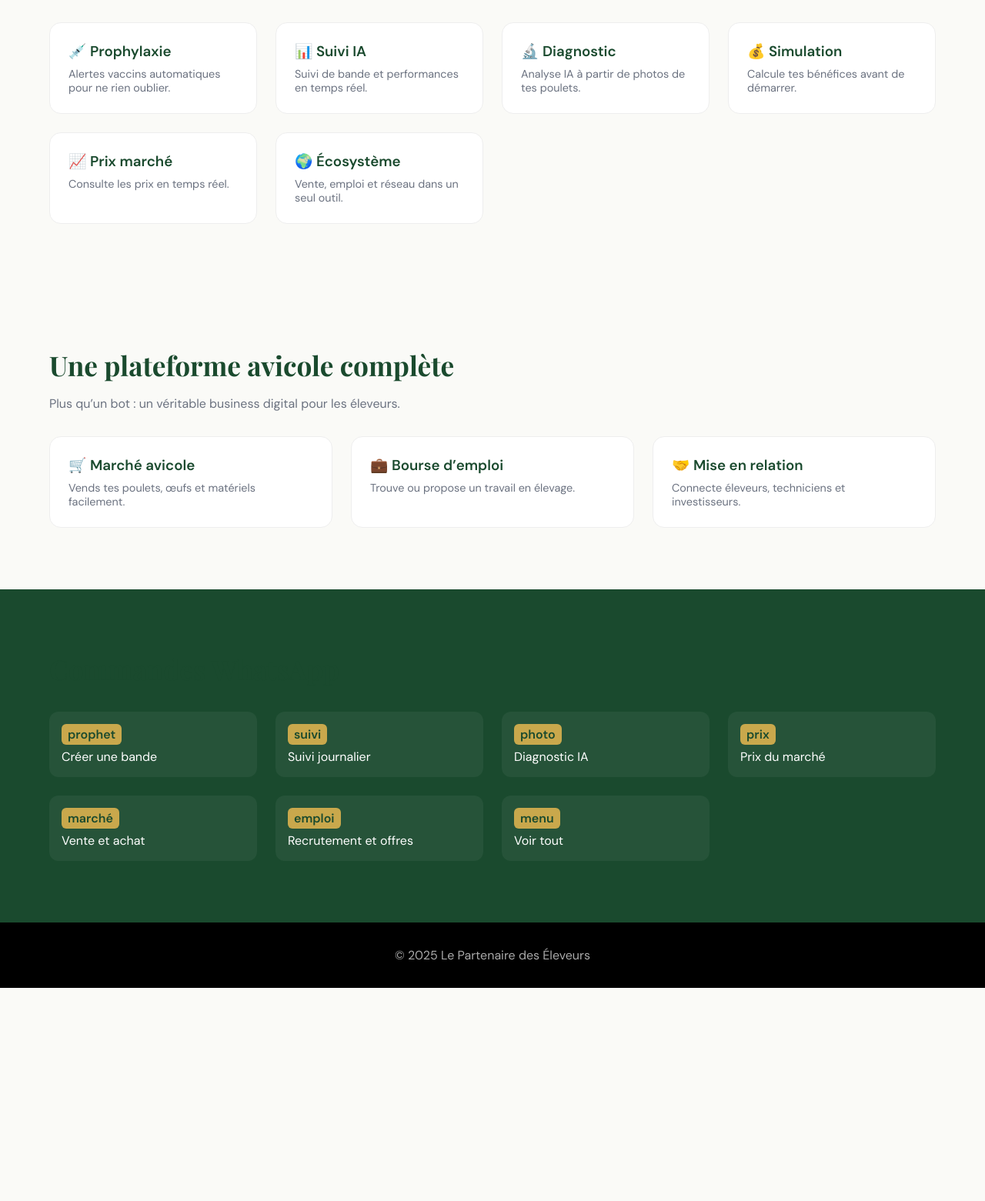
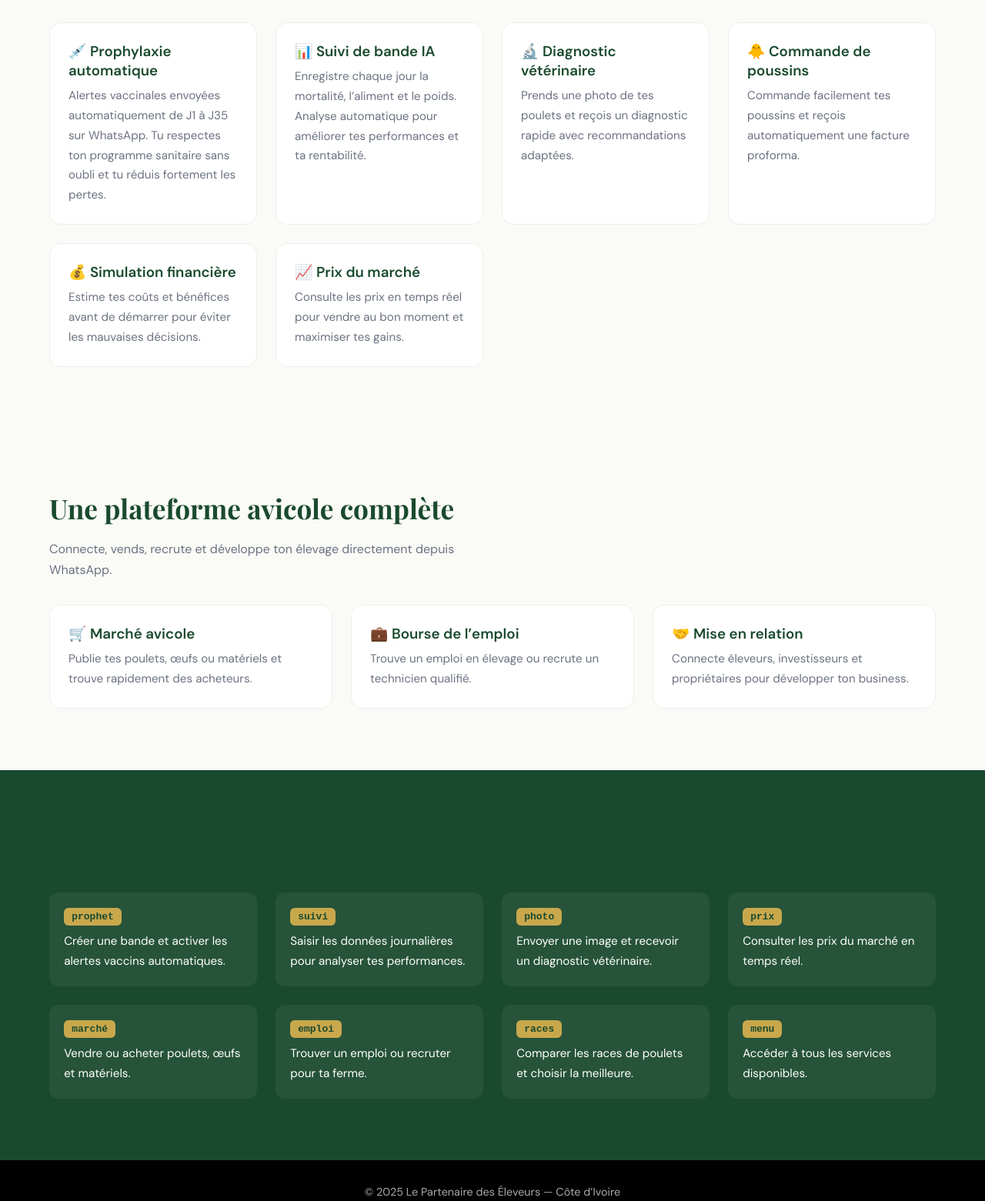
Before and after one commit to Bitjunior12/autoflow-whatsapp-bot, a website: page public/index.html in a window 1280 px wide. Shown: the part 930-2491 px from the top of the page at 77% size. Before the commit the page ends 2214 px from the top, so only its background shows below. Drawn offline with nearby package versions, Linux system fonts and the light colour scheme.

Commit message:
Landing page finale + marché + emploi + mots clés

```diff
--- a/public/index.html
+++ b/public/index.html
@@ -3,17 +3,17 @@
 <head>
 <meta charset="UTF-8">
 <meta name="viewport" content="width=device-width, initial-scale=1.0">
+
 <title>Le Partenaire des Éleveurs — Bot WhatsApp IA</title>
 
 <link href="https://fonts.googleapis.com/css2?family=Playfair+Display:wght@700;900&family=DM+Sans:wght@300;400;500;600&display=swap" rel="stylesheet">
 
 <style>
+
 :root {
 --vert:#1a4a2e;
 --vert-clair:#2d7a4f;
---vert-pale:#e8f5ee;
 --or:#c9a84c;
---or-clair:#f0d080;
 --blanc:#fafaf7;
 --gris:#6b7280;
 --noir:#0f1a14;
@@ -25,51 +25,73 @@ html{scroll-behavior:smooth}
 
 /* NAV */
 nav{
-position:fixed;top:0;width:100%;z-index:100;
+position:fixed;top:0;width:100%;
 display:flex;justify-content:space-between;align-items:center;
 padding:1rem 5%;
-background:rgba(26,74,46,0.97);
+background:rgba(26,74,46,0.95);
+z-index:100;
 }
 .nav-logo{color:var(--or);font-weight:700;}
 .nav-logo span{color:white;}
 .nav-cta{
-background:var(--or);padding:0.6rem 1.2rem;border-radius:50px;
-text-decoration:none;color:var(--vert);font-weight:600;
+background:var(--or);
+padding:0.6rem 1.2rem;
+border-radius:50px;
+text-decoration:none;
+color:var(--vert);
+font-weight:600;
 }
 
 /* HERO */
 .hero{
 min-height:100vh;
-display:flex;flex-direction:column;justify-content:center;align-items:center;
+display:flex;
+flex-direction:column;
+justify-content:center;
+align-items:center;
 text-align:center;
 background:linear-gradient(135deg,var(--vert),#0f2d1e);
 padding:7rem 5% 4rem;
 }
 .hero h1{
 font-family:'Playfair Display',serif;
-font-size:3rem;color:white;
+font-size:3rem;
+color:white;
 }
 .hero em{color:var(--or);}
-.hero p{color:#ddd;margin:1rem 0 2rem;max-width:600px;}
+.hero p{
+color:#ddd;
+margin:1rem 0 2rem;
+max-width:600px;
+line-height:1.6;
+}
 .btn{
-background:var(--or);color:var(--vert);
-padding:1rem 2rem;border-radius:50px;
-text-decoration:none;font-weight:700;
+background:var(--or);
+color:var(--vert);
+padding:1rem 2rem;
+border-radius:50px;
+text-decoration:none;
+font-weight:700;
 }
 
-/* SECTIONS */
+/* SECTION */
 .section{padding:5rem 5%;}
 .section-title{
 font-family:'Playfair Display',serif;
-font-size:2.2rem;color:var(--vert);
+font-size:2.2rem;
+color:var(--vert);
 margin-bottom:1rem;
 }
-.section-sub{color:var(--gris);}
+.section-sub{
+color:var(--gris);
+max-width:600px;
+line-height:1.7;
+}
 
 /* GRID */
 .grid{
 display:grid;
-grid-template-columns:repeat(auto-fit,minmax(250px,1fr));
+grid-template-columns:repeat(auto-fit,minmax(260px,1fr));
 gap:1.5rem;
 margin-top:2rem;
 }
@@ -79,9 +101,21 @@ background:white;
 padding:1.5rem;
 border-radius:15px;
 border:1px solid #eee;
+transition:0.3s;
 }
-.card h3{color:var(--vert);margin-bottom:0.5rem;}
-.card p{color:var(--gris);font-size:0.9rem;}
+.card:hover{
+transform:translateY(-5px);
+border-color:var(--or);
+}
+.card h3{
+color:var(--vert);
+margin-bottom:0.5rem;
+}
+.card p{
+color:var(--gris);
+font-size:0.95rem;
+line-height:1.7;
+}
 
 /* COMMANDES */
 .commandes{
@@ -90,15 +124,22 @@ color:white;
 }
 .cmd{
 background:rgba(255,255,255,0.05);
-padding:1rem;border-radius:12px;
+padding:1.2rem;
+border-radius:12px;
 }
 .cmd span{
 background:var(--or);
 color:var(--vert);
-padding:3px 8px;
+padding:4px 10px;
 border-radius:6px;
 font-weight:700;
-display:inline-block;margin-bottom:5px;
+display:inline-block;
+margin-bottom:8px;
+font-family:monospace;
+}
+.cmd p{
+font-size:0.95rem;
+line-height:1.7;
 }
 
 /* FOOTER */
@@ -107,7 +148,14 @@ background:#000;
 color:#aaa;
 text-align:center;
 padding:2rem;
+font-size:0.9rem;
 }
+
+/* RESPONSIVE */
+@media(max-width:768px){
+.hero h1{font-size:2.2rem;}
+}
+
 </style>
 </head>
 
@@ -121,10 +169,15 @@ padding:2rem;
 <!-- HERO -->
 <section class="hero">
 <h1>Élevez mieux,<br><em>gagnez plus.</em></h1>
+
 <p>
-Assistant IA WhatsApp pour éleveurs : suivi, vaccins, marché, emploi — tout en un seul message.
+Le premier assistant IA WhatsApp dédié aux éleveurs en Côte d’Ivoire.
+Suivi, vaccins, marché, emploi — tout dans un seul message.
 </p>
-<a href="https://wa.me/2250507293031?text=menu" class="btn">Essayer gratuitement</a>
+
+<a href="https://wa.me/2250507293031?text=menu" class="btn">
+Essayer gratuitement
+</a>
 </section>
 
 <!-- FEATURES -->
@@ -134,58 +187,81 @@ Assistant IA WhatsApp pour éleveurs : suivi, vaccins, marché, emploi — tout
 <div class="grid">
 
 <div class="card">
-<h3>💉 Prophylaxie</h3>
-<p>Alertes vaccins automatiques pour ne rien oublier.</p>
+<h3>💉 Prophylaxie automatique</h3>
+<p>
+Alertes vaccinales envoyées automatiquement de J1 à J35 sur WhatsApp.
+Tu respectes ton programme sanitaire sans oubli et tu réduis fortement les pertes.
+</p>
 </div>
 
 <div class="card">
-<h3>📊 Suivi IA</h3>
-<p>Suivi de bande et performances en temps réel.</p>
+<h3>📊 Suivi de bande IA</h3>
+<p>
+Enregistre chaque jour la mortalité, l’aliment et le poids.
+Analyse automatique pour améliorer tes performances et ta rentabilité.
+</p>
 </div>
 
 <div class="card">
-<h3>🔬 Diagnostic</h3>
-<p>Analyse IA à partir de photos de tes poulets.</p>
+<h3>🔬 Diagnostic vétérinaire</h3>
+<p>
+Prends une photo de tes poulets et reçois un diagnostic rapide avec recommandations adaptées.
+</p>
 </div>
 
 <div class="card">
-<h3>💰 Simulation</h3>
-<p>Calcule tes bénéfices avant de démarrer.</p>
+<h3>🐥 Commande de poussins</h3>
+<p>
+Commande facilement tes poussins et reçois automatiquement une facture proforma.
+</p>
 </div>
 
 <div class="card">
-<h3>📈 Prix marché</h3>
-<p>Consulte les prix en temps réel.</p>
+<h3>💰 Simulation financière</h3>
+<p>
+Estime tes coûts et bénéfices avant de démarrer pour éviter les mauvaises décisions.
+</p>
 </div>
 
 <div class="card">
-<h3>🌍 Écosystème</h3>
-<p>Vente, emploi et réseau dans un seul outil.</p>
+<h3>📈 Prix du marché</h3>
+<p>
+Consulte les prix en temps réel pour vendre au bon moment et maximiser tes gains.
+</p>
 </div>
 
 </div>
 </section>
 
-<!-- NOUVELLE SECTION BUSINESS -->
+<!-- BUSINESS -->
 <section class="section">
 <h2 class="section-title">Une plateforme avicole complète</h2>
-<p class="section-sub">Plus qu’un bot : un véritable business digital pour les éleveurs.</p>
+
+<p class="section-sub">
+Connecte, vends, recrute et développe ton élevage directement depuis WhatsApp.
+</p>
 
 <div class="grid">
 
 <div class="card">
 <h3>🛒 Marché avicole</h3>
-<p>Vends tes poulets, œufs et matériels facilement.</p>
+<p>
+Publie tes poulets, œufs ou matériels et trouve rapidement des acheteurs.
+</p>
 </div>
 
 <div class="card">
-<h3>💼 Bourse d’emploi</h3>
-<p>Trouve ou propose un travail en élevage.</p>
+<h3>💼 Bourse de l’emploi</h3>
+<p>
+Trouve un emploi en élevage ou recrute un technicien qualifié.
+</p>
 </div>
 
 <div class="card">
 <h3>🤝 Mise en relation</h3>
-<p>Connecte éleveurs, techniciens et investisseurs.</p>
+<p>
+Connecte éleveurs, investisseurs et propriétaires pour développer ton business.
+</p>
 </div>
 
 </div>
@@ -193,50 +269,56 @@ Assistant IA WhatsApp pour éleveurs : suivi, vaccins, marché, emploi — tout
 
 <!-- COMMANDES -->
 <section class="section commandes">
-<h2 class="section-title">Commandes WhatsApp</h2>
+
+<h2 class="section-title">Mots clés WhatsApp</h2>
 
 <div class="grid">
 
 <div class="cmd">
 <span>prophet</span>
-<p>Créer une bande</p>
+<p>Créer une bande et activer les alertes vaccins automatiques.</p>
 </div>
 
 <div class="cmd">
 <span>suivi</span>
-<p>Suivi journalier</p>
+<p>Saisir les données journalières pour analyser tes performances.</p>
 </div>
 
 <div class="cmd">
 <span>photo</span>
-<p>Diagnostic IA</p>
+<p>Envoyer une image et recevoir un diagnostic vétérinaire.</p>
 </div>
 
 <div class="cmd">
 <span>prix</span>
-<p>Prix du marché</p>
+<p>Consulter les prix du marché en temps réel.</p>
 </div>
 
 <div class="cmd">
 <span>marché</span>
-<p>Vente et achat</p>
+<p>Vendre ou acheter poulets, œufs et matériels.</p>
 </div>
 
 <div class="cmd">
 <span>emploi</span>
-<p>Recrutement et offres</p>
+<p>Trouver un emploi ou recruter pour ta ferme.</p>
+</div>
+
+<div class="cmd">
+<span>races</span>
+<p>Comparer les races de poulets et choisir la meilleure.</p>
 </div>
 
 <div class="cmd">
 <span>menu</span>
-<p>Voir tout</p>
+<p>Accéder à tous les services disponibles.</p>
 </div>
 
 </div>
 </section>
 
 <footer>
-<p>© 2025 Le Partenaire des Éleveurs</p>
+<p>© 2025 Le Partenaire des Éleveurs — Côte d’Ivoire</p>
 </footer>
 
 </body>
```
